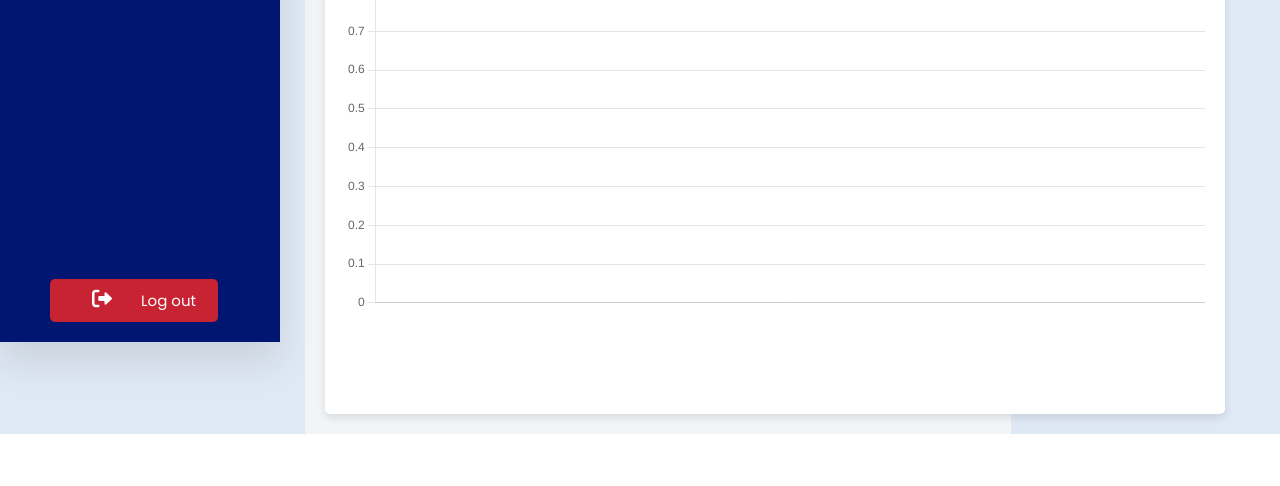
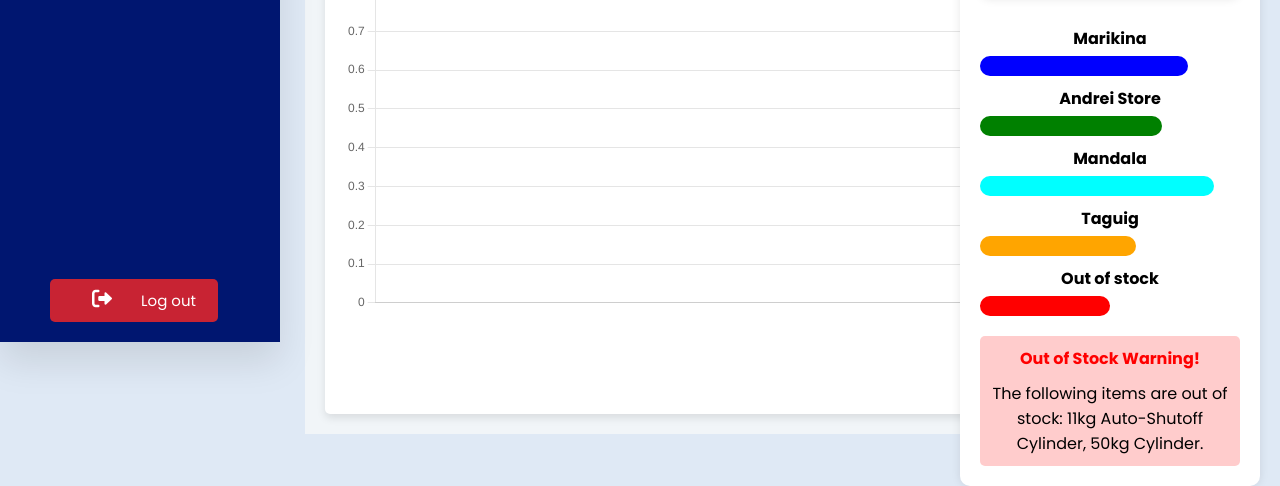
Before and after one commit to devyqt/GUFC-Sales-Inventory-System, a PHP site: page / in a window 1280 px wide. Shown: the part 458-944 px from the top of the page. Before the commit the page ends 892 px from the top, so only its background shows below. Run offline with PHP 8.4, Linux system fonts and the light colour scheme; data that the repository does not hold is empty; some libraries are stand-ins or nearby versions.

Commit message:
index.php

```diff
--- a/index.php
+++ b/index.php
@@ -74,10 +74,28 @@ $conn->close();
   <!-- Font Awesome Cdn Link -->
   <link rel="stylesheet" href="https://cdnjs.cloudflare.com/ajax/libs/font-awesome/5.15.4/css/all.min.css">
   <script src="https://cdn.jsdelivr.net/npm/chart.js"></script>
+  <script src="https://maps.googleapis.com/maps/api/js?key=YOUR_API_KEY&callback=initMap" async defer></script>
+
 </head>
 <body>
 <div class="container">
   <?php include 'navbar.html'; ?>
+
+  <!-- Admin Profile Component Start -->
+  <div class="admin-profile">
+    <div class="profile-info">
+        <div class="profile-name">Solane Admin</div>
+        <div class="profile-role">Admin Profile</div>
+    </div>
+    <div class="profile-image">
+        <img src="images/admin logo.png" alt="Profile Avatar"> <!-- Replace with the path to your image -->
+    </div>
+    <div class="settings-icon">
+        <img src="images/settings.png" alt="Settings"> <!-- Replace with the path to your settings icon -->
+    </div>
+  </div>
+  <!-- Admin Profile Component End -->
+
   <section class="dashboard">
     <h2>DASHBOARD</h2>
     <br>
@@ -86,12 +104,55 @@ $conn->close();
         <div class="sales-today"><span>Sales Today</span><p id="salesToday"><?php echo number_format($salesToday, 2); ?></p></div>
         <div class="total-sales"><span>Total Sales</span><p id="totalSales"><?php echo number_format($totalSales, 2); ?></p></div>
     </div>
+
+    <div class="right-box">
+   <!-- Navigation Map -->
+   <div class="store-map">
+    <h4>Our Branch Location & Revenue</h4>
+    <iframe
+      src="https://www.google.com/maps/embed?pb=!1m14!1m8!1m3!1d15441.577753574738!2d121.1214809!3d14.6335372!3m2!1i1024!2i768!4f13.1!3m3!1m2!1s0x3397b9f23793fe4f%3A0x75ecbe87baad67d9!2sSolane%20Gufc!5e0!3m2!1sen!2sph!4v1724246221404!5m2!1sen!2sph"></iframe>
+    </iframe>
+  </div>
+
+  <!-- Rating Bars -->
+  <div class="rating-bars">
+    <div class="rating-item">
+      <span>Marikina</span>
+      <div class="progress-bar" style="width: 80%; background-color: #0000FF;"></div>
+    </div>
+    <div class="rating-item">
+      <span>Andrei Store</span>
+      <div class="progress-bar" style="width: 70%; background-color: #008000;"></div>
+    </div>
+    <div class="rating-item">
+      <span>Mandala</span>
+      <div class="progress-bar" style="width: 90%; background-color: #00FFFF;"></div>
+    </div>
+    <div class="rating-item">
+      <span>Taguig</span>
+      <div class="progress-bar" style="width: 60%; background-color: #FFA500;"></div>
+    </div>
+    <div class="rating-item">
+      <span>Out of stock</span>
+      <div class="progress-bar" style="width: 50%; background-color: #FF0000;"></div>
+    </div>
+  </div>
+
+  <!-- Out of Stock Warning -->
+  <div class="out-of-stock-warning">
+    <h4>Out of Stock Warning!</h4>
+    <p>The following items are out of stock: 11kg Auto-Shutoff Cylinder, 50kg Cylinder.</p>
+  </div>
+</div>
+
+
     <div class="sales-overview">
         <h3>Sales Overview</h3>
         <!-- The canvas element for the chart -->
         <canvas id="salesChart"></canvas>
     </div>
 </section>
+
 </div>
 
 <!-- Script for the chart -->
```
Lines whose indentation alone changed are shown as unchanged.
